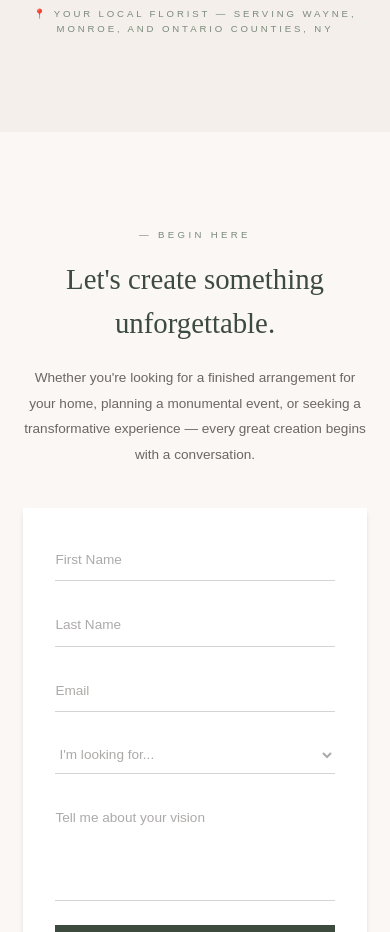
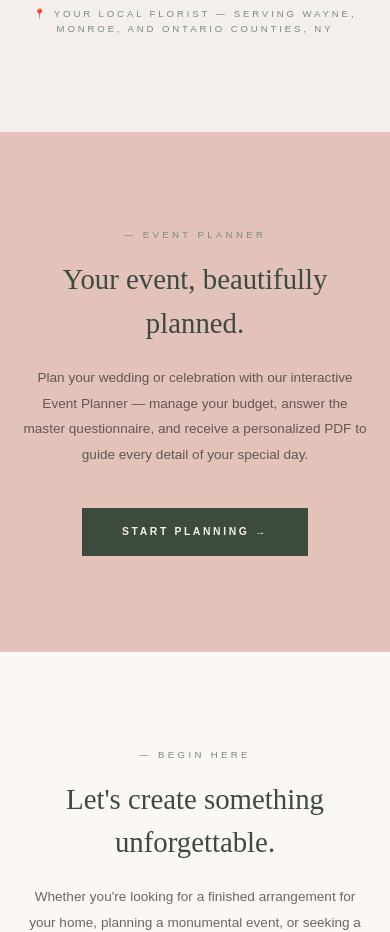
Before and after one commit to Omnix-Solution-Inc/wildflower, a Next.js app: page / in a window 390 px wide. Shown: the part 9200-10132 px from the top of the page. Built offline with nearby package versions, Linux system fonts and the light colour scheme.

Commit message:
Portada: sección + enlace de navegación a la Planificación de Evento (Event Planner) bilingüe en /event-planner

```diff
--- a/src/app/page.tsx
+++ b/src/app/page.tsx
@@ -6,6 +6,7 @@ import { Weddings } from '@/components/landing/Weddings'
 import { Collection } from '@/components/landing/Collection'
 import { Shop } from '@/components/landing/Shop'
 import { Services } from '@/components/landing/Services'
+import { EventPlanner } from '@/components/landing/EventPlanner'
 import { Contact } from '@/components/landing/Contact'
 import { Footer } from '@/components/layout/Footer'
 import { LangProvider } from '@/components/shared/Language'
@@ -21,6 +22,7 @@ export default function Home() {
       <Manifesto />
       <Shop />
       <Services />
+      <EventPlanner />
       <Contact />
       <Footer />
     </LangProvider>
--- /dev/null
+++ b/src/components/landing/EventPlanner.tsx
@@ -0,0 +1,28 @@
+'use client'
+
+import { Bi } from '@/components/shared/Language'
+
+export function EventPlanner() {
+  return (
+    <section id="event-planner" className="py-24 px-[6%] bg-linen">
+      <div className="max-w-3xl mx-auto text-center">
+        <p className="text-[0.6rem] tracking-[0.35em] uppercase text-sage mb-4">
+          <Bi en="— Event Planner" es="— Planificación de Evento" />
+        </p>
+        <h2 className="font-cinzel text-[clamp(1.8rem,4vw,3rem)] text-moss mb-5">
+          <Bi en="Your event, beautifully planned." es="Tu evento, bellamente planificado." />
+        </h2>
+        <p className="text-[0.85rem] leading-[1.9] text-charcoal/70 max-w-2xl mx-auto mb-10">
+          <Bi
+            en="Plan your wedding or celebration with our interactive Event Planner — manage your budget, answer the master questionnaire, and receive a personalized PDF to guide every detail of your special day."
+            es="Planifica tu boda o celebración con nuestra Planificación de Evento interactiva — gestiona tu presupuesto, responde el cuestionario maestro y recibe un PDF personalizado para guiar cada detalle de tu día especial."
+          />
+        </p>
+        <a href="/event-planner"
+           className="inline-block bg-moss text-sand px-10 py-4 text-[0.65rem] tracking-[0.25em] uppercase font-semibold hover:bg-terracotta transition">
+          <Bi en="Start Planning →" es="Comenzar a Planificar →" />
+        </a>
+      </div>
+    </section>
+  )
+}
--- a/src/components/layout/Navbar.tsx
+++ b/src/components/layout/Navbar.tsx
@@ -32,6 +32,7 @@ export function Navbar() {
         <div className="hidden md:flex gap-9 items-center">
           <a href="#shop" className={linkCls}><Bi en="Shop" es="Tienda" /></a>
           <a href="#services" className={linkCls}><Bi en="Our Work" es="Nuestro Trabajo" /></a>
+          <a href="/event-planner" className={linkCls}><Bi en="Event Planner" es="Planificación de Evento" /></a>
           <a href="#contact" className={linkCls}><Bi en="Book Now" es="Reservar" /></a>
 
           {/* Language toggle */}
@@ -63,6 +64,7 @@ export function Navbar() {
         <div className="fixed inset-0 bg-sand z-[999] flex flex-col items-center justify-center gap-8 md:hidden">
           <a href="#shop" onClick={() => setMenuOpen(false)} className="text-sm tracking-[0.2em] uppercase text-moss font-medium"><Bi en="Shop" es="Tienda" /></a>
           <a href="#services" onClick={() => setMenuOpen(false)} className="text-sm tracking-[0.2em] uppercase text-moss font-medium"><Bi en="Our Work" es="Nuestro Trabajo" /></a>
+          <a href="/event-planner" onClick={() => setMenuOpen(false)} className="text-sm tracking-[0.2em] uppercase text-moss font-medium"><Bi en="Event Planner" es="Planificación de Evento" /></a>
           <a href="#contact" onClick={() => setMenuOpen(false)} className="text-sm tracking-[0.2em] uppercase text-moss font-medium"><Bi en="Book Now" es="Reservar" /></a>
           <div className="flex gap-2 mt-2">
             <button onClick={() => setLang('en')} className={`px-4 py-2 text-xs tracking-[0.16em] uppercase font-semibold rounded-full ${lang === 'en' ? 'bg-moss text-sand' : 'border border-moss/30 text-moss'}`}>EN</button>
```
